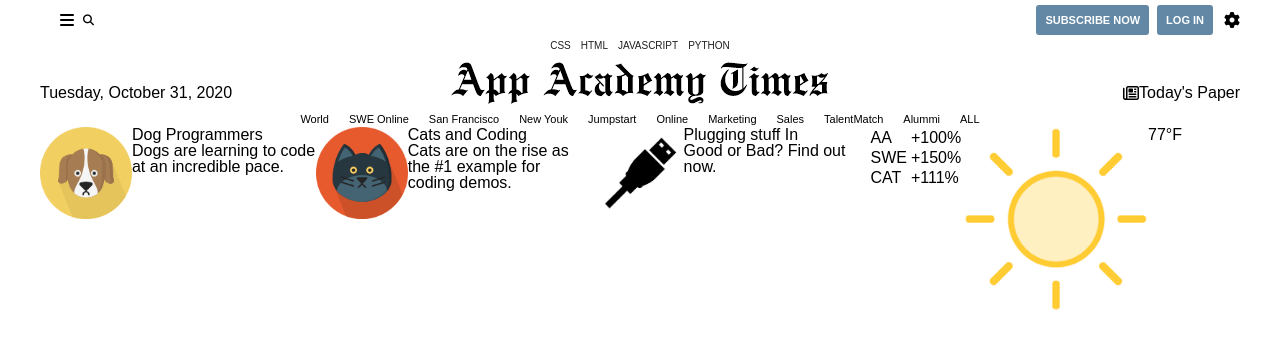
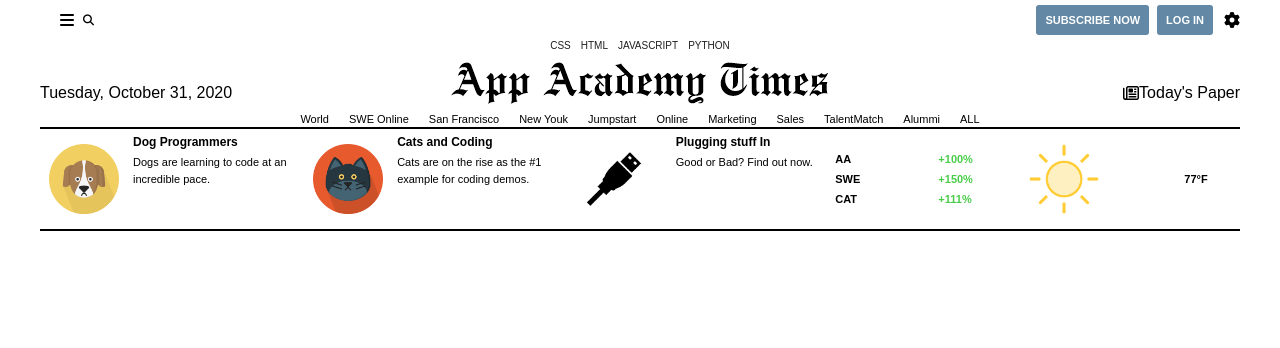
Before and after one commit to rajahwu/app-academy-times-project, a website built with Vite: page index.html in a window 1280 px wide. Built offline with nearby package versions, Linux system fonts and the light colour scheme.

Commit message:
style interests bar

```diff
--- a/index.html
+++ b/index.html
@@ -68,8 +68,8 @@
       </div>
 
       <div class="interests-bar__text">
-        <span class="interests-bar__title">Dog Programmers</span>
-        <p> Dogs are learning to code at an incredible pace.
+        <span class="interests-bar__headline">Dog Programmers</span>
+        <p class="interests-bar__story"> Dogs are learning to code at an incredible pace.
         </p>
       </div>
 
@@ -78,35 +78,35 @@
       </div>
 
       <div class="interests-bar__text">
-        <span class="interests-bar__title">Cats and Coding
+        <span class="interests-bar__headline">Cats and Coding
         </span>
-        <p> Cats are on the rise as the #1 example for coding demos.
+        <p class="interests-bar__story"> Cats are on the rise as the #1 example for coding demos.
         </p>
       </div>
 
       <div class="interests-bar__image">
-        <img src="./images/plug.png" alt="">
+          <img src="./images/plug.png" alt="">
       </div>
 
       <div class="interests-bar__text">
-        <span class="interests-bar__title">Plugging stuff In
+        <span class="interests-bar__headline">Plugging stuff In
         </span>
-        <p> Good or Bad? Find out now.</p>
+        <p class="interests-bar__story"> Good or Bad? Find out now.</p>
       </div>
 
       <div class="interests-bar__table">
-        <table>
+        <table class="interests-bar__stock-price">
           <tr>
-            <td>AA</td>
-            <td>+100%</td>
+            <td class="interests-bar__big-text">AA</td>
+            <td class="interests-bar__price">+100%</td>
           </tr>
           <tr>
-            <td>SWE</td>
-            <td>+150%</td>
+            <td class="interests-bar__big-text">SWE</td>
+            <td class="interests-bar__price">+150%</td>
           </tr>
           <tr>
-            <td>CAT</td>
-            <td>+111%</td>
+            <td class="interests-bar__big-text">CAT</td>
+            <td class="interests-bar__price">+111%</td>
           </tr>
         </table>
       </div>
@@ -115,7 +115,7 @@
         <img src="./images/sun-icon.png" alt="">
       </div>
 
-      <div class="interests-bar__text">
+      <div class="interests-bar__temp">
         <span class="temp">77°F </span>
       </div>
     </div>
--- a/stylesheets/components/interest-links.css
+++ b/stylesheets/components/interest-links.css
@@ -2,9 +2,53 @@
 .interests-bar {
     display: grid;
     grid-template-columns: 1fr 2fr 1fr 2fr 1fr 2fr 1fr 2fr 1fr;
+    height: 100px;
+    justify-items: center;
+    align-items: flex-start;
+    border-top: 2px solid black;
+    border-bottom: 2px solid black;
+    font-size: 11px;
 }
 
-.imterests-bar__image {
-    height: 100px;
-    width: 100px;
+.interests-bar__image {
+    display: flex;
+    align-self: center;
+    height: 70px;
+    width: 70px;
 }
+
+.interests-bar__text {
+    display: flex;
+    flex-direction: column;
+    justify-content: center;
+    align-items: flex-start;
+    padding: 5px;
+    line-height: 1.1rem;
+}
+
+.interests-bar__headline {
+    font-size: 12px;
+    font-weight: bold;
+    padding-bottom: 2px;
+}
+
+.interests-bar__table {
+    display: flex;
+    align-self: center;
+    font-weight: bold;
+}
+
+.interests-bar__big-text {
+    padding-right: 75px;
+}
+
+.interests-bar__price {
+    font-weight: 900;
+    color: hsla(120, 75%, 43%, 0.801);
+}
+
+.interests-bar__temp {
+    display: flex;
+    align-self: center;
+    font-weight: bold;
+}
```
